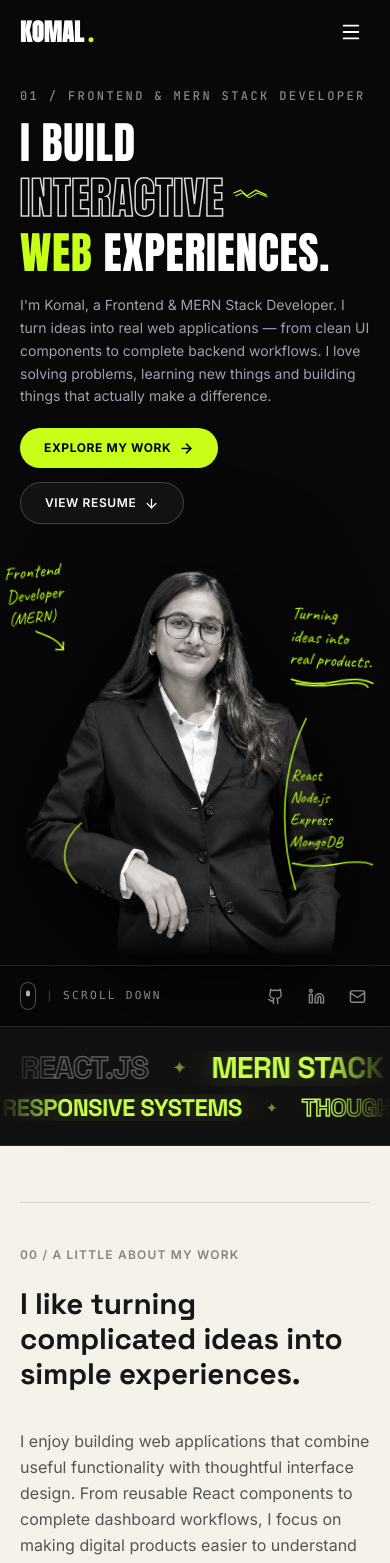
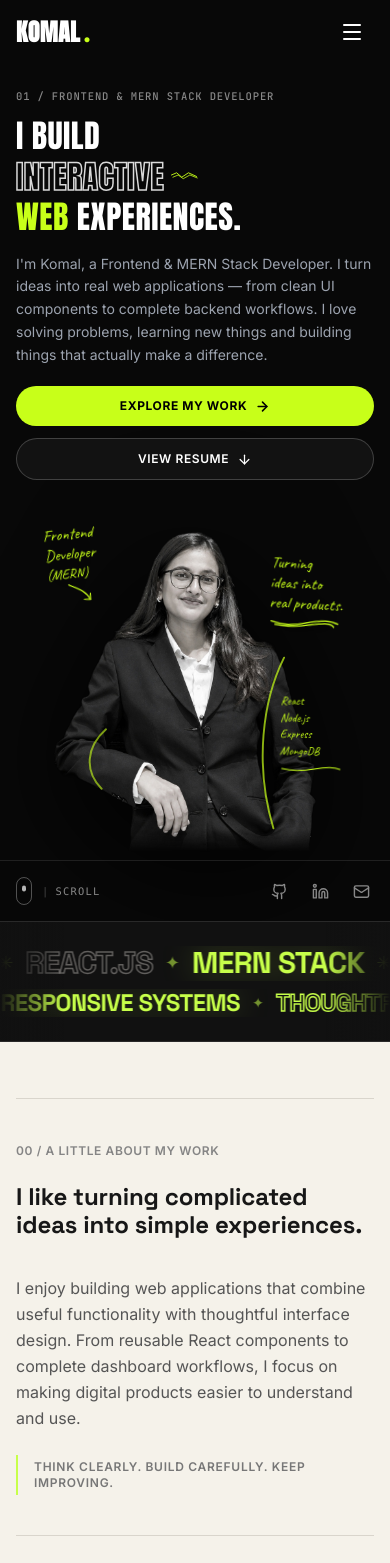
Before and after one commit to komalpawar79/My_Portfolio, a React (Vite) app: page / in a window 390 px wide. Shown: the top 1563 px of the page. Built offline with nearby package versions, Linux system fonts and the light colour scheme.

Commit message:
fix(responsive): audit and fix responsive layout across all screen sizes (320px to desktop)

```diff
--- a/src/components/About.jsx
+++ b/src/components/About.jsx
@@ -77,7 +77,7 @@ export default function About() {
                 <a
                   href="/resume.pdf"
                   download="Komal_Pawar_Resume.pdf"
-                  className="btn-outline-dark"
+                  className="btn-outline-dark w-full sm:w-auto text-center justify-center"
                   aria-label="Download Komal Pawar resume PDF"
                 >
                   DOWNLOAD RESUME (PDF) ↘
--- a/src/components/Contact.jsx
+++ b/src/components/Contact.jsx
@@ -30,7 +30,7 @@ export default function Contact() {
     },
     {
       label: 'LinkedIn',
-      value: 'linkedin.com/in/your-profile',
+      value: siteConfig.linkedin.replace('https://', ''),
       href: siteConfig.linkedin,
       icon: Linkedin,
       note: siteConfig.linkedin.includes('YOUR_PROFILE')
@@ -94,7 +94,7 @@ export default function Contact() {
                 href={href}
                 {...(download ? { download } : {})}
                 {...(external ? { target: '_blank', rel: 'noopener noreferrer' } : {})}
-                className="group block bg-[#1e1e1e] border border-white/10 p-6 md:p-7 hover:border-[#C7FF4A]/50 hover:bg-[#232323] transition-all duration-200"
+                className="group block bg-[#1e1e1e] border border-white/10 p-4 sm:p-6 md:p-7 hover:border-[#C7FF4A]/50 hover:bg-[#232323] transition-all duration-200"
                 aria-label={note ? `${label} — ${note}` : `${label}: ${value}`}
               >
                 <div className="flex items-start justify-between mb-5">
@@ -126,8 +126,8 @@ export default function Contact() {
 
         {/* Location & Availability badge */}
         <Reveal delay={0.25}>
-          <div className="flex items-center gap-3 mt-10 md:mt-12 pt-8 border-t border-white/10">
-            <span className="w-2 h-2 rounded-full bg-[#C7FF4A] animate-pulse" aria-hidden="true" />
+          <div className="flex items-start sm:items-center gap-2.5 sm:gap-3 mt-10 md:mt-12 pt-8 border-t border-white/10">
+            <span className="w-2 h-2 rounded-full bg-[#C7FF4A] animate-pulse mt-1 sm:mt-0 shrink-0" aria-hidden="true" />
             <p
               className="text-xs md:text-sm font-medium tracking-wider uppercase text-[#858585]"
               style={{ fontFamily: 'var(--font-body)' }}
--- a/src/components/Footer.jsx
+++ b/src/components/Footer.jsx
@@ -30,7 +30,7 @@ export default function Footer() {
               {siteConfig.name}
             </p>
             <p
-              className="text-xs tracking-widest uppercase text-[#858585]"
+              className="text-[0.68rem] sm:text-xs tracking-wider sm:tracking-widest uppercase text-[#858585]"
               style={{ fontFamily: 'var(--font-body)' }}
             >
               DESIGNED WITH INTENTION. BUILT WITH CODE.
@@ -38,12 +38,12 @@ export default function Footer() {
           </div>
 
           {/* Right: social + back-to-top */}
-          <div className="flex items-center gap-4 md:gap-5">
+          <div className="flex items-center gap-2 sm:gap-4 md:gap-5">
             <a
               href={siteConfig.github}
               target="_blank"
               rel="noopener noreferrer"
-              className="p-2 text-[#858585] hover:text-[#C7FF4A] transition-colors duration-200"
+              className="p-2.5 text-[#858585] hover:text-[#C7FF4A] transition-colors duration-200"
               aria-label="GitHub profile"
             >
               <Github size={18} />
@@ -52,14 +52,14 @@ export default function Footer() {
               href={siteConfig.linkedin}
               target="_blank"
               rel="noopener noreferrer"
-              className="p-2 text-[#858585] hover:text-[#C7FF4A] transition-colors duration-200"
+              className="p-2.5 text-[#858585] hover:text-[#C7FF4A] transition-colors duration-200"
               aria-label="LinkedIn profile"
             >
               <Linkedin size={18} />
             </a>
             <a
               href={`mailto:${siteConfig.email}`}
-              className="p-2 text-[#858585] hover:text-[#C7FF4A] transition-colors duration-200"
+              className="p-2.5 text-[#858585] hover:text-[#C7FF4A] transition-colors duration-200"
               aria-label="Send email"
             >
               <Mail size={18} />
--- a/src/components/Hero.jsx
+++ b/src/components/Hero.jsx
@@ -77,21 +77,21 @@ export default function Hero() {
             {/* Introductory metadata label */}
             <motion.p
               variants={fadeUp}
-              className="font-tech text-xs sm:text-[0.8rem] font-medium tracking-[0.2em] text-[#888888] uppercase mb-3 sm:mb-4"
+              className="font-tech text-[0.66rem] xs:text-xs sm:text-[0.8rem] font-medium tracking-[0.08em] xs:tracking-[0.14em] sm:tracking-[0.2em] text-[#888888] uppercase mb-3 sm:mb-4 break-words"
             >
               01 / FRONTEND &amp; MERN STACK DEVELOPER
             </motion.p>
 
             {/* Bold condensed editorial headline */}
             <h1
-              className="font-editorial uppercase tracking-tight text-white leading-[0.85] select-none text-[2.75rem] sm:text-[3.75rem] md:text-[4.5rem] lg:text-[4.1rem] xl:text-[5.4rem] 2xl:text-[6.2rem]"
+              className="font-editorial uppercase tracking-tight text-white leading-[0.85] select-none text-[clamp(1.9rem,8.2vw,2.75rem)] sm:text-[3.75rem] md:text-[4.5rem] lg:text-[4.1rem] xl:text-[5.4rem] 2xl:text-[6.2rem]"
               aria-label="I BUILD INTERACTIVE WEB EXPERIENCES."
             >
               <motion.div variants={fadeUp} className="block text-white">
                 I BUILD
               </motion.div>
 
-              <motion.div variants={fadeUp} className="relative inline-flex items-center my-0.5 sm:my-1">
+              <motion.div variants={fadeUp} className="relative inline-flex items-center my-0.5 sm:my-1 flex-wrap xs:flex-nowrap">
                 <span
                   className="text-transparent inline-block"
                   style={{
@@ -103,7 +103,7 @@ export default function Hero() {
 
                 {/* Hand-drawn neon lime zigzag scribble doodle beside INTERACTIVE */}
                 <svg
-                  className="inline-block ml-2 sm:ml-3 md:ml-4 w-9 sm:w-14 lg:w-16 xl:w-20 h-4 sm:h-6 lg:h-7 text-[#C8FF19] pointer-events-none select-none -translate-y-1"
+                  className="inline-block ml-1.5 sm:ml-3 md:ml-4 w-7 sm:w-14 lg:w-16 xl:w-20 h-3.5 sm:h-6 lg:h-7 text-[#C8FF19] pointer-events-none select-none -translate-y-0.5 sm:-translate-y-1 shrink-0"
                   viewBox="0 0 76 28"
                   fill="none"
                   stroke="currentColor"
@@ -133,11 +133,11 @@ export default function Hero() {
             </motion.p>
 
             {/* CTAs */}
-            <motion.div variants={fadeUp} className="flex flex-wrap items-center gap-3.5 sm:gap-4">
+            <motion.div variants={fadeUp} className="flex flex-col sm:flex-row items-stretch sm:items-center gap-3 sm:gap-4 w-full sm:w-auto">
               <a
                 href="#work"
                 onClick={handleScrollToWork}
-                className="inline-flex items-center justify-center gap-2 px-6 sm:px-7 py-3 sm:py-3.5 rounded-full bg-[#C8FF19] text-black font-bold text-xs tracking-wider uppercase transition-all duration-300 hover:bg-[#d8ff3d] hover:scale-105 hover:shadow-[0_0_20px_rgba(200,255,25,0.35)] cursor-pointer"
+                className="inline-flex items-center justify-center gap-2 px-6 sm:px-7 py-3 sm:py-3.5 rounded-full bg-[#C8FF19] text-black font-bold text-xs tracking-wider uppercase transition-all duration-300 hover:bg-[#d8ff3d] hover:scale-105 hover:shadow-[0_0_20px_rgba(200,255,25,0.35)] cursor-pointer text-center"
                 aria-label="Explore my work — scroll to projects"
               >
                 <span>EXPLORE MY WORK</span>
@@ -149,7 +149,7 @@ export default function Hero() {
                 download="Komal_Pawar_Resume.pdf"
                 target="_blank"
                 rel="noopener noreferrer"
-                className="inline-flex items-center justify-center gap-2 px-6 sm:px-7 py-3 sm:py-3.5 rounded-full bg-[#121212] text-white border border-white/20 font-semibold text-xs tracking-wider uppercase transition-all duration-300 hover:border-white/70 hover:bg-white/10 hover:scale-105 cursor-pointer"
+                className="inline-flex items-center justify-center gap-2 px-6 sm:px-7 py-3 sm:py-3.5 rounded-full bg-[#121212] text-white border border-white/20 font-semibold text-xs tracking-wider uppercase transition-all duration-300 hover:border-white/70 hover:bg-white/10 hover:scale-105 cursor-pointer text-center"
                 aria-label="View or download resume — opens PDF"
               >
                 <span>VIEW RESUME</span>
@@ -163,29 +163,29 @@ export default function Hero() {
             variants={portraitReveal}
             initial="hidden"
             animate="visible"
-            className="relative flex items-start justify-center lg:justify-end w-full max-w-[540px] lg:max-w-none mx-auto select-none mt-2 lg:-mt-10 xl:-mt-16 2xl:-mt-20 lg:self-start"
+            className="relative flex items-start justify-center lg:justify-end w-full max-w-[540px] lg:max-w-none mx-auto select-none mt-4 sm:mt-2 lg:-mt-10 xl:-mt-16 2xl:-mt-20 lg:self-start"
           >
             {/* Portrait Frame — Positioned higher to fill top space */}
-            <div className="relative z-10 w-full max-w-[390px] sm:max-w-[470px] lg:max-w-[530px] xl:max-w-[590px] 2xl:max-w-[650px] flex justify-center">
+            <div className="relative z-10 w-full max-w-[290px] xs:max-w-[340px] sm:max-w-[470px] lg:max-w-[530px] xl:max-w-[590px] 2xl:max-w-[650px] flex justify-center">
               <img
                 src="/images/komal-portrait-clean.png"
                 alt="Komal Pawar — Frontend & MERN Stack Developer portrait"
-                className="w-full h-auto max-h-[68vh] sm:max-h-[74vh] lg:max-h-[80vh] xl:max-h-[85vh] object-contain object-top drop-shadow-[0_25px_60px_rgba(0,0,0,0.95)] pointer-events-none"
+                className="w-full h-auto max-h-[62vh] sm:max-h-[74vh] lg:max-h-[80vh] xl:max-h-[85vh] object-contain object-top drop-shadow-[0_25px_60px_rgba(0,0,0,0.95)] pointer-events-none"
                 loading="eager"
               />
 
               {/* Annotation 1: Top Left near head (Frontend Developer (MERN)) with arrow */}
               <motion.div
                 variants={annotationFade}
-                className="absolute top-[1%] sm:top-[3%] -left-3 sm:-left-6 md:-left-8 lg:-left-6 xl:-left-12 z-20"
+                className="absolute top-[1%] sm:top-[3%] -left-1 sm:-left-6 md:-left-8 lg:-left-6 xl:-left-12 z-20"
               >
-                <div className="font-handwriting text-[#C8FF19] text-lg sm:text-2xl lg:text-[1.65rem] xl:text-3xl leading-tight -rotate-6 drop-shadow-[0_2px_10px_rgba(0,0,0,0.9)] pointer-events-none select-none">
+                <div className="font-handwriting text-[#C8FF19] text-base xs:text-lg sm:text-2xl lg:text-[1.65rem] xl:text-3xl leading-tight -rotate-6 drop-shadow-[0_2px_10px_rgba(0,0,0,0.9)] pointer-events-none select-none">
                   <div>Frontend</div>
                   <div>Developer</div>
-                  <div className="text-base sm:text-xl lg:text-2xl font-normal">(MERN)</div>
+                  <div className="text-sm xs:text-base sm:text-xl lg:text-2xl font-normal">(MERN)</div>
                   {/* Curved arrow pointing down to shoulder */}
                   <svg
-                    className="w-10 sm:w-13 lg:w-15 h-9 sm:h-11 lg:h-13 text-[#C8FF19] ml-5 sm:ml-7 -mt-1"
+                    className="w-8 xs:w-10 sm:w-13 lg:w-15 h-7 xs:h-9 sm:h-11 lg:h-13 text-[#C8FF19] ml-4 sm:ml-7 -mt-1"
                     viewBox="0 0 54 44"
                     fill="none"
                     stroke="currentColor"
@@ -203,15 +203,15 @@ export default function Hero() {
               {/* Annotation 2: Upper Right (Turning ideas into real products.) with double underline */}
               <motion.div
                 variants={annotationFade}
-                className="absolute top-[12%] sm:top-[15%] -right-2 sm:-right-5 md:-right-7 lg:-right-4 xl:-right-10 z-20"
+                className="absolute top-[10%] sm:top-[15%] -right-1 sm:-right-5 md:-right-7 lg:-right-4 xl:-right-10 z-20"
               >
-                <div className="font-handwriting text-[#C8FF19] text-lg sm:text-2xl lg:text-[1.65rem] xl:text-3xl leading-tight rotate-3 drop-shadow-[0_2px_10px_rgba(0,0,0,0.9)] pointer-events-none select-none">
+                <div className="font-handwriting text-[#C8FF19] text-base xs:text-lg sm:text-2xl lg:text-[1.65rem] xl:text-3xl leading-tight rotate-3 drop-shadow-[0_2px_10px_rgba(0,0,0,0.9)] pointer-events-none select-none">
                   <div>Turning</div>
                   <div>ideas into</div>
                   <div>real products.</div>
                   {/* Hand-drawn double underline */}
                   <svg
-                    className="w-22 sm:w-28 lg:w-32 h-3.5 sm:h-4.5 text-[#C8FF19] mt-1"
+                    className="w-18 xs:w-22 sm:w-28 lg:w-32 h-3 sm:h-4.5 text-[#C8FF19] mt-1"
                     viewBox="0 0 110 16"
                     fill="none"
                     stroke="currentColor"
@@ -228,16 +228,16 @@ export default function Hero() {
               {/* Annotation 3: Lower Right (React Node.js Express MongoDB) */}
               <motion.div
                 variants={annotationFade}
-                className="absolute top-[52%] sm:top-[55%] -right-2 sm:-right-5 md:-right-7 lg:-right-3 xl:-right-8 z-20"
+                className="absolute top-[52%] sm:top-[55%] -right-1 sm:-right-5 md:-right-7 lg:-right-3 xl:-right-8 z-20"
               >
-                <div className="font-handwriting text-[#C8FF19] text-base sm:text-xl lg:text-2xl xl:text-[1.7rem] leading-snug rotate-1 drop-shadow-[0_2px_10px_rgba(0,0,0,0.9)] pointer-events-none select-none">
+                <div className="font-handwriting text-[#C8FF19] text-xs xs:text-base sm:text-xl lg:text-2xl xl:text-[1.7rem] leading-snug rotate-1 drop-shadow-[0_2px_10px_rgba(0,0,0,0.9)] pointer-events-none select-none">
                   <div>React</div>
                   <div>Node.js</div>
                   <div>Express</div>
                   <div>MongoDB</div>
                   {/* Subtle underline accent */}
                   <svg
-                    className="w-22 sm:w-26 lg:w-30 h-3.5 sm:h-4.5 text-[#C8FF19] mt-1"
+                    className="w-16 xs:w-22 sm:w-26 lg:w-30 h-3 sm:h-4.5 text-[#C8FF19] mt-1"
                     viewBox="0 0 110 16"
                     fill="none"
                     stroke="currentColor"
@@ -295,9 +295,10 @@ export default function Hero() {
               className="w-1 h-1.5 sm:h-2 bg-white/70 rounded-full"
             />
           </div>
-          <div className="flex items-center gap-2 font-mono text-[0.7rem] sm:text-xs tracking-[0.2em] text-[#888888] uppercase">
+          <div className="flex items-center gap-1.5 sm:gap-2 font-mono text-[0.65rem] sm:text-xs tracking-[0.12em] sm:tracking-[0.2em] text-[#888888] uppercase">
             <span className="text-[#444444]">|</span>
-            <span>SCROLL DOWN</span>
+            <span className="hidden xs:inline">SCROLL DOWN</span>
+            <span className="xs:hidden">SCROLL</span>
           </div>
         </div>
 
--- a/src/components/Introduction.jsx
+++ b/src/components/Introduction.jsx
@@ -18,7 +18,7 @@ export default function Introduction() {
           {/* Section number */}
           <Reveal>
             <span
-              className="text-xs tracking-widest uppercase text-[#858585] font-semibold block pt-1"
+              className="text-xs tracking-wider sm:tracking-widest uppercase text-[#858585] font-semibold block pt-1"
               style={{ fontFamily: 'var(--font-body)' }}
             >
               00 / A LITTLE ABOUT MY WORK
@@ -51,7 +51,7 @@ export default function Introduction() {
                 {/* Editorial side note */}
                 <div className="border-l-2 border-[#C7FF4A] pl-4 py-1">
                   <p
-                    className="text-xs font-semibold tracking-[0.14em] uppercase text-[#777]"
+                    className="text-xs font-semibold tracking-[0.06em] sm:tracking-[0.14em] uppercase text-[#777]"
                     style={{ fontFamily: 'var(--font-body)' }}
                   >
                     THINK CLEARLY. BUILD CAREFULLY. KEEP IMPROVING.
--- a/src/components/Marquee.jsx
+++ b/src/components/Marquee.jsx
@@ -38,7 +38,7 @@ export default function Marquee() {
 
     const separator = (
       <span
-        className="mx-6 sm:mx-8 md:mx-10 text-[#C7FF4A] text-[0.6em] align-middle select-none animate-pulse"
+        className="mx-3 xs:mx-6 sm:mx-8 md:mx-10 text-[#C7FF4A] text-[0.6em] align-middle select-none animate-pulse"
         aria-hidden="true"
       >
         {idx % 2 === 0 ? '✳' : '✦'}
--- a/src/components/Navbar.jsx
+++ b/src/components/Navbar.jsx
@@ -147,9 +147,9 @@ export default function Navbar() {
                 aria-expanded={menuOpen}
                 aria-controls="mobile-menu"
                 onClick={() => setMenuOpen(!menuOpen)}
-                className="md:hidden p-2 rounded-sm text-white hover:bg-white/10 transition-colors focus-visible:outline-2 focus-visible:outline-[#C8FF19]"
+                className="md:hidden min-w-[44px] min-h-[44px] flex items-center justify-center rounded-sm text-white hover:bg-white/10 transition-colors focus-visible:outline-2 focus-visible:outline-[#C8FF19]"
               >
-                {menuOpen ? <X size={22} /> : <Menu size={22} />}
+                {menuOpen ? <X size={24} /> : <Menu size={24} />}
               </button>
             </div>
           </nav>
@@ -168,7 +168,7 @@ export default function Navbar() {
             animate={{ opacity: 1, y: 0 }}
             exit={{ opacity: 0, y: -10 }}
             transition={{ duration: 0.25, ease: [0.16, 1, 0.3, 1] }}
-            className="fixed inset-0 z-40 bg-[#080808] flex flex-col pt-24 pb-10 px-6 sm:px-10"
+            className="fixed inset-0 z-40 bg-[#080808] flex flex-col pt-24 pb-10 px-6 sm:px-10 overflow-y-auto max-h-screen"
           >
             <nav aria-label="Mobile navigation">
               <ul role="list" className="flex flex-col gap-2">
@@ -201,13 +201,13 @@ export default function Navbar() {
                 download="Komal_Pawar_Resume.pdf"
                 target="_blank"
                 rel="noopener noreferrer"
-                className="inline-flex items-center justify-center gap-2 text-sm font-semibold uppercase tracking-wider text-black bg-[#C8FF19] rounded-full py-3 hover:bg-[#d4ff35] transition-colors"
+                className="inline-flex items-center justify-center gap-2 min-h-[44px] text-sm font-semibold uppercase tracking-wider text-black bg-[#C8FF19] rounded-full py-3 px-6 hover:bg-[#d4ff35] transition-colors"
               >
                 <span>View Resume</span>
                 <ArrowDown size={16} />
               </a>
-              <div className="flex items-center justify-between text-xs text-[#888888] font-mono">
-                <span>{siteConfig.email}</span>
+              <div className="flex flex-col sm:flex-row sm:items-center justify-between gap-1 text-xs text-[#888888] font-mono">
+                <span className="truncate">{siteConfig.email}</span>
                 <span className="text-[#C8FF19]">OPEN TO WORK</span>
               </div>
             </div>
--- a/src/components/Skills.jsx
+++ b/src/components/Skills.jsx
@@ -29,11 +29,11 @@ export default function Skills() {
         <div className="grid sm:grid-cols-2 lg:grid-cols-4 gap-4 md:gap-6">
           {skillGroups.map((group, groupIdx) => (
             <Reveal key={group.id} delay={groupIdx * 0.08}>
-              <div className="bg-[#1e1e1e] border border-white/10 p-7 md:p-8 h-full flex flex-col justify-between transition-colors duration-200 hover:border-white/20">
+              <div className="bg-[#1e1e1e] border border-white/10 p-5 sm:p-7 md:p-8 h-full flex flex-col justify-between transition-colors duration-200 hover:border-white/20">
                 <div>
-                  <div className="flex items-center justify-between mb-6 pb-4 border-b border-white/10">
+                  <div className="flex items-center justify-between mb-5 sm:mb-6 pb-3.5 sm:pb-4 border-b border-white/10">
                     <p
-                      className="text-[#C7FF4A] text-xs font-bold tracking-[0.15em] uppercase"
+                      className="text-[#C7FF4A] text-xs font-bold tracking-[0.1em] sm:tracking-[0.15em] uppercase"
                       style={{ fontFamily: 'var(--font-body)' }}
                     >
                       {group.label}
--- a/src/index.css
+++ b/src/index.css
@@ -63,7 +63,7 @@ h1, h2, h3, h4, h5, h6 {
 /* Fluid display headline */
 .text-display {
   font-family: var(--font-display);
-  font-size: clamp(2.2rem, 4.8vw, 4.5rem);
+  font-size: clamp(1.75rem, 5.5vw, 4.5rem);
   font-weight: 700;
   line-height: 1.12;
   letter-spacing: -0.01em;
@@ -71,7 +71,7 @@ h1, h2, h3, h4, h5, h6 {
 
 .text-headline {
   font-family: var(--font-display);
-  font-size: clamp(1.85rem, 3.6vw, 3.25rem);
+  font-size: clamp(1.5rem, 3.8vw, 3.25rem);
   font-weight: 700;
   line-height: 1.18;
   letter-spacing: -0.005em;
@@ -92,14 +92,14 @@ h1, h2, h3, h4, h5, h6 {
   width: 100%;
   max-width: 1440px;
   margin-inline: auto;
-  padding-inline: clamp(1.25rem, 5vw, 6rem);
+  padding-inline: clamp(1rem, 4vw, 5rem);
 }
 
 .container-lg {
   width: 100%;
   max-width: 1200px;
   margin-inline: auto;
-  padding-inline: clamp(1.25rem, 5vw, 5rem);
+  padding-inline: clamp(1rem, 4vw, 4rem);
 }
 
 /* ─── Focus styles ──────────────────────────────────────────── */
@@ -139,18 +139,20 @@ h1, h2, h3, h4, h5, h6 {
   align-items: center;
   justify-content: center;
   gap: 0.5rem;
-  min-height: 48px;
-  padding: 0.85rem 1.85rem;
+  min-height: 44px;
+  padding: clamp(0.7rem, 2vw, 0.85rem) clamp(1.15rem, 3vw, 1.85rem);
   background: var(--color-lime);
   color: var(--color-charcoal);
   font-family: var(--font-body);
   font-weight: 600;
-  font-size: 0.85rem;
+  font-size: clamp(0.78rem, 1.6vw, 0.85rem);
   letter-spacing: 0.06em;
   text-transform: uppercase;
   text-decoration: none;
   border: none;
   cursor: pointer;
+  max-width: 100%;
+  white-space: nowrap;
   transition: background 0.2s ease, transform 0.2s ease, box-shadow 0.2s ease;
 }
 .btn-primary:hover {
@@ -164,18 +166,20 @@ h1, h2, h3, h4, h5, h6 {
   align-items: center;
   justify-content: center;
   gap: 0.5rem;
-  min-height: 48px;
-  padding: 0.85rem 1.85rem;
+  min-height: 44px;
+  padding: clamp(0.7rem, 2vw, 0.85rem) clamp(1.15rem, 3vw, 1.85rem);
   background: transparent;
   color: var(--color-offwhite);
   font-family: var(--font-body);
   font-weight: 600;
-  font-size: 0.85rem;
+  font-size: clamp(0.78rem, 1.6vw, 0.85rem);
   letter-spacing: 0.06em;
   text-transform: uppercase;
   text-decoration: none;
   border: 1px solid rgba(255, 255, 255, 0.3);
   cursor: pointer;
+  max-width: 100%;
+  white-space: nowrap;
   transition: border-color 0.2s ease, color 0.2s ease, transform 0.2s ease, background 0.2s ease;
 }
 .btn-outline:hover {
@@ -190,18 +194,20 @@ h1, h2, h3, h4, h5, h6 {
   align-items: center;
   justify-content: center;
   gap: 0.5rem;
-  min-height: 48px;
-  padding: 0.85rem 1.85rem;
+  min-height: 44px;
+  padding: clamp(0.7rem, 2vw, 0.85rem) clamp(1.15rem, 3vw, 1.85rem);
   background: transparent;
   color: var(--color-charcoal);
   font-family: var(--font-body);
   font-weight: 600;
-  font-size: 0.85rem;
+  font-size: clamp(0.78rem, 1.6vw, 0.85rem);
   letter-spacing: 0.06em;
   text-transform: uppercase;
   text-decoration: none;
   border: 1px solid rgba(23, 23, 23, 0.35);
   cursor: pointer;
+  max-width: 100%;
+  white-space: nowrap;
   transition: border-color 0.2s ease, background 0.2s ease, color 0.2s ease, transform 0.2s ease;
 }
 .btn-outline-dark:hover {
```
Also changed, not shown: src/components/Journey.jsx (+6 -6 lines), src/components/ProjectGallery.jsx (+14 -19 lines), src/pages/ProjectDetail.jsx (+22 -22 lines).
